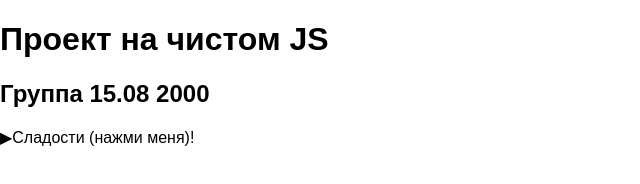
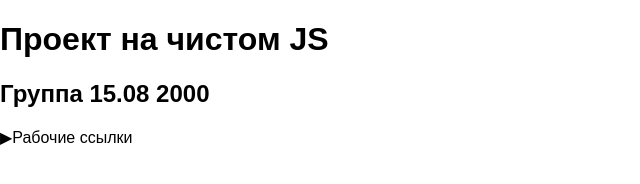
Before and after one commit to dimFora/components_2000, a website: page index.html in a window 1280 px wide. Shown: the full height of the page, 0-640 px from the left. Drawn offline with Linux system fonts and the light colour scheme.

Commit message:
menu render

```diff
--- a/components/app/app.js
+++ b/components/app/app.js
@@ -5,8 +5,28 @@
 	let Menu = window.Menu;
 
 
+	let menuData = {
+		title: 'Рабочие ссылки',
+		items: [
+			{
+				anchor: 'mail.ru'
+			},
+			{
+				anchor: 'yandex.ru'
+			},
+			{
+				anchor: 'yahoo.com'
+			},
+			{
+				anchor: 'google.com'
+			}
+		]
+	};
+
+
 	let menu = new Menu({
-		el: document.querySelector('.js-menu')
+		el: document.querySelector('.js-menu'),
+		data: menuData
 	});
 
 })();
--- a/components/menu/menu.js
+++ b/components/menu/menu.js
@@ -4,11 +4,35 @@
 	class Menu {
 		constructor (options) {
 			this.el = options.el;
+			this.data = options.data;
+
+			this.render();
 
 			this._items = this.el.querySelectorAll('.menu__item');
 			this._initEvents();
 		}
 
+		render () {
+			this.el.innerHTML = '';
+
+			let title = document.createElement('div');
+			title.classList.add('menu__title');
+			title.innerHTML = this.data.title;
+
+			let list = document.createElement('ul');
+			list.classList.add('menu__list');
+
+			this.data.items.forEach(itemData => {
+				let item = document.createElement('li');
+				item.classList.add('menu__item');
+				item.innerHTML = itemData.anchor;
+
+				list.appendChild(item);
+			});
+
+			this.el.appendChild(title);
+			this.el.appendChild(list);
+		}
 
 		_initEvents () {
 			this.el.addEventListener('click', this._onClick.bind(this));
--- a/index.html
+++ b/index.html
@@ -13,16 +13,7 @@
 	<h2>Группа 15.08 2000</h2>
 
 
-	<div class="menu js-menu">
-		<div class="menu__title">Сладости (нажми меня)!</div>
-		<ul class="menu__list">
-			<li class="menu__item">Торт</li>
-			<li class="menu__item">Пончик</li>
-			<li class="menu__item">Пирожное</li>
-			<li class="menu__item">Профитроль</li>
-			<li class="menu__item">Мармелад</li>
-		</ul>
-	</div>
+	<div class="menu js-menu"></div>
 
 	<script src="components/app/app.js"></script>
 </body>
```
